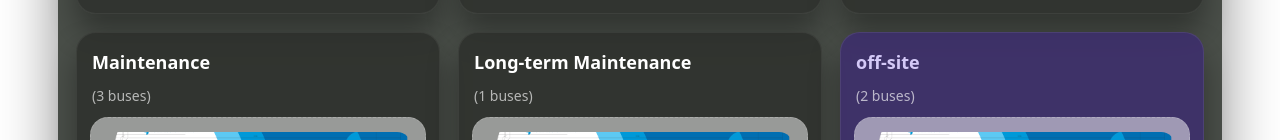
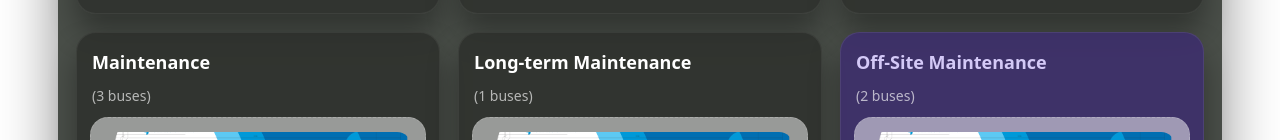
Before and after one commit to Jaturaput-Jongsubcharoen/Fleet-Zero-Pulse-Angular, an Angular app: page / in a window 1280 px wide. Shown: the part 951-1091 px from the top of the page. Built offline with nearby package versions, Linux system fonts and the light colour scheme.

Commit message:
Off-Site-Maintenance

```diff
--- a/src/app/data/fleet-store.ts
+++ b/src/app/data/fleet-store.ts
@@ -34,7 +34,7 @@ export const CATEGORIES = [
   { id: 'out_of_service', label: 'Out of service' },
   { id: 'maintenance', label: 'Maintenance' },
   { id: 'long_term', label: 'Long-term Maintenance' },
-  { id: 'third_party', label: 'off-site' },
+  { id: 'third_party', label: 'Off-Site Maintenance' },
 ] as const;
 
 export const FACILITIES = [
```
